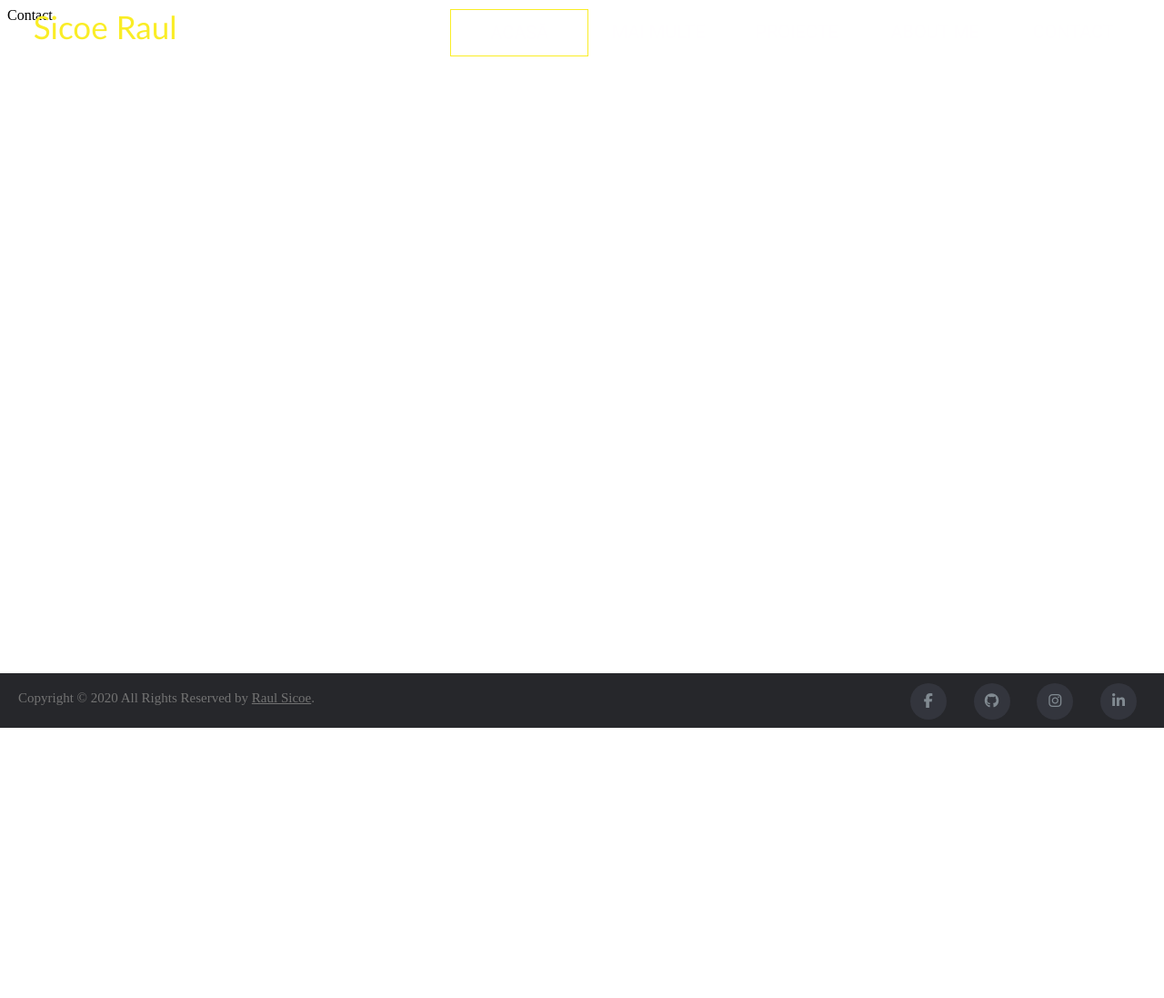
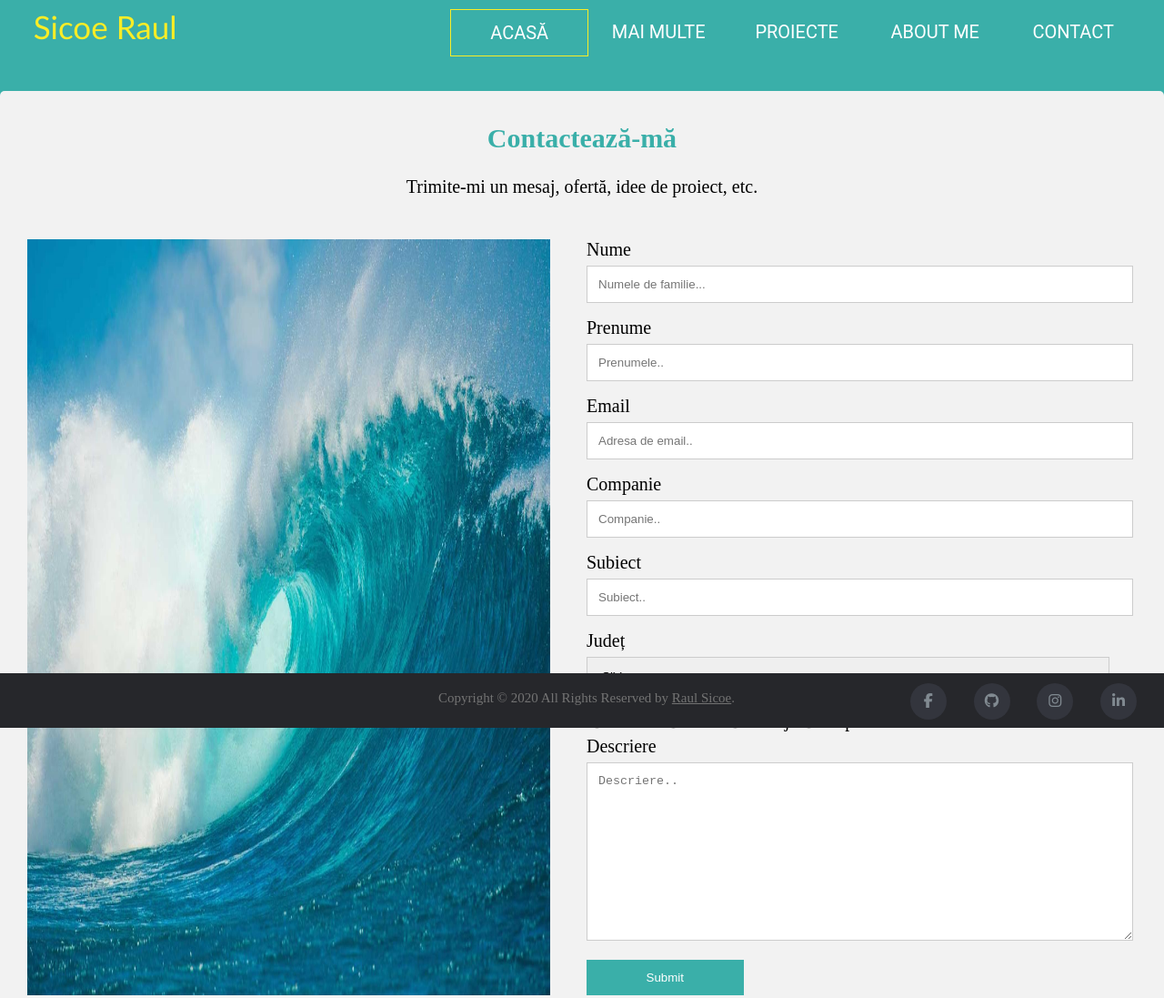
Before and after one commit to raulsicoe/Personal-Website, a plain HTML site: page contact.html in a window 1280 px wide. Shown: the top 1097 px of the page at 91% size. Before the commit the page ends 800 px from the top, so only its background shows below. Drawn offline with nearby package versions, Linux system fonts and the light colour scheme; files whose address does not match are found by name.

Commit message:
Contact page is ready. 1 more to go :)

```diff
--- /dev/null
+++ b/contact.css
@@ -0,0 +1,79 @@
+html, body
+{
+    background-color: #3AAFA9;
+    height: 100%;
+    margin: 0;
+}
+
+h2
+{
+  color: #3AAFA9;
+}
+
+input[type=text], select, textarea {
+  width: 100%;
+  padding: 12px;
+  border: 1px solid #ccc;
+  margin-top: 6px;
+  margin-bottom: 16px;
+  resize: vertical;
+}
+
+input[type=submit] {
+  background-color: #3AAFA9;
+  width:30%;
+  color: white;
+  padding: 12px 20px;
+  border: none;
+  cursor: pointer;
+}
+
+input[type=submit]:hover {
+  background-color: black;
+  width:30%;
+  transition-duration: 0.5s;
+}
+
+/* Style the container/contact section */
+.container-form {
+  border-radius: 5px;
+  background-color: #f2f2f2;
+  padding: 10px;
+  position: absolute;
+  top: 100px;
+  font-size:20px;
+}
+
+/* Create two columns that float next to eachother */
+.column {
+  float: left;
+  width: 50%;
+  margin-top: 6px;
+  padding: 20px;
+}
+
+.row
+{
+  display:flex;
+  justify-content: center;
+  margin-right: 30px;
+}
+
+.radio-buttons
+{
+  display: flex;
+  margin-bottom:5px;
+  padding-right: 10px;
+  margin-right: 10px;
+}
+
+.radio-buttons label
+{
+  margin-right: 10px;
+}
+
+input[type=radio]
+{
+  margin-right: 5px;
+  color: red;
+}
--- a/contact.html
+++ b/contact.html
@@ -5,6 +5,7 @@
     <meta name="viewport" content="width=device-width, initial-scale=1.0">
     <link rel="stylesheet" type="text/css" href="Assets/header.css">
     <link rel="stylesheet" type="text/css" href="Assets/footer.css">
+    <link rel="stylesheet" type="text/css" href="contact.css">
     <title>Contact</title>
 
     <script src="https://kit.fontawesome.com/5eb107b7da.js" crossorigin="anonymous"></script>
@@ -24,7 +25,58 @@
 
 <body>
     <div id="header"></div>
-    Contact
+    <div class="container-form">
+        <div style="text-align:center">
+          <h2>Contactează-mă</h2>
+          <p>Trimite-mi un mesaj, ofertă, idee de proiect, etc.</p>
+        </div>
+        <div class="row">
+          <div class="column">
+            <img src="Resources/ocean.jpg" style="width:100%" height="100%">
+          </div>
+          <div class="column">
+            <form action="#">
+              <label for="nume">Nume</label>
+              <input type="text" id="nume" name="nume" placeholder="Numele de familie...">
+
+              <label for="prenume">Prenume</label>
+              <input type="text" id="prenume" name="prenume" placeholder="Prenumele..">
+
+              <label for="email">Email</label>
+              <input type="text" id="email" name="email" placeholder="Adresa de email..">
+
+              <label for="cmp">Companie</label>
+              <input type="text" id="cmp" name="cmp" placeholder="Companie..">
+
+              <label for="sub">Subiect</label>
+              <input type="text" id="sub" name="sub" placeholder="Subiect..">
+
+              <label for="jud">Județ</label>
+              <select id="jud" name="jud">
+                <option value="sibiu">Sibiu</option>
+                <option value="alba">Alba</option>
+                <option value="cluj">Cluj</option>
+              </select>
+
+              <span class="radio-buttons">
+              <input type="radio" id="oferta" name="tip" value="oferta">
+              <label for="oferta">Ofertă</label><br>
+              <input type="radio" id="idee" name="tip" value="idee">
+              <label for="idee">Idee</label><br>
+              <input type="radio" id="mesaj" name="tip" value="mesaj">
+              <label for="mesaj">Mesaj</label>
+              <input type="radio" id="propunere" name="tip" value="propunere">
+              <label for="propunere">Propunere</label>
+              </span>
+
+              <label for="descriere">Descriere</label>
+              <textarea id="descriere" name="descriere" placeholder="Descriere.." style="height:170px"></textarea>
+              <input type="submit" value="Submit">
+            </form>
+          </div>
+        </div>
+      </div>
+
     <div id="footer"></div>
 </body>
 </html>
```
Also changed, not shown: aboutme.html (+1 -1 lines), index.html (+1 -1 lines), Assets/consoleEffect.js (renamed from consoleEffect.js).
